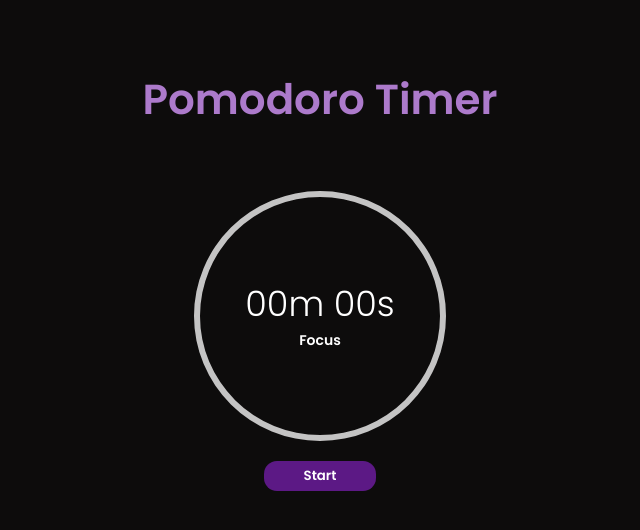
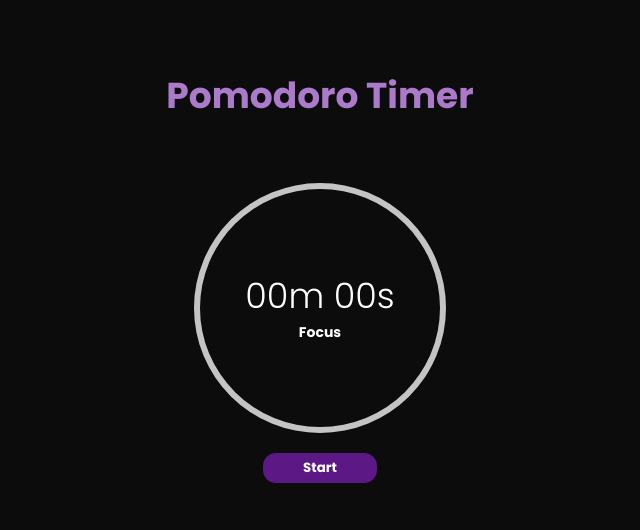
Before and after one commit to YagoFGomes/PomodoroTimer, an Electron app: page www/pages/index.html in a window 800 px wide. Shown: the whole page, without its empty margins (80-720 px from the left). Drawn offline with Linux system fonts and the light colour scheme.

Commit message:
Ajustando o Bold dos textos

```diff
--- a/www/styles/index.css
+++ b/www/styles/index.css
@@ -8,7 +8,7 @@
 }
 @font-face {
     font-family: 'Poppins-Bold';
-    src: url('../fonts/Poppins-SemiBold.ttf');
+    src: url('../fonts/Poppins-Bold.ttf');
 }
 
 header{
@@ -22,7 +22,7 @@ body{
 h1{
     font-family: 'Poppins-Bold';
     color: #AC7ACB;
-    font-size: 42px;
+    font-size: 36px;
     margin: 60px;
 }
 .clock{
```
